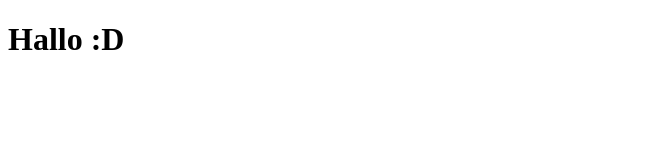
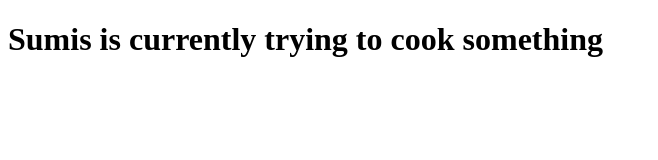
Before and after one commit to Sum1s/SumisWebsite, a plain HTML site: page index.html in a window 1280 px wide. Shown: the whole page, without its empty margins (0-658 px from the left). Drawn offline with Linux system fonts and the light colour scheme.

Commit message:
Updated index.html
Currently working on something

```diff
--- a/index.html
+++ b/index.html
@@ -6,6 +6,6 @@
     <title>SumisWebsite</title>
 </head>
 <body>
-    <h1>Hallo :D</h1>
+    <h1>Sumis is currently trying to cook something</h1>
 </body>
 </html>
```
